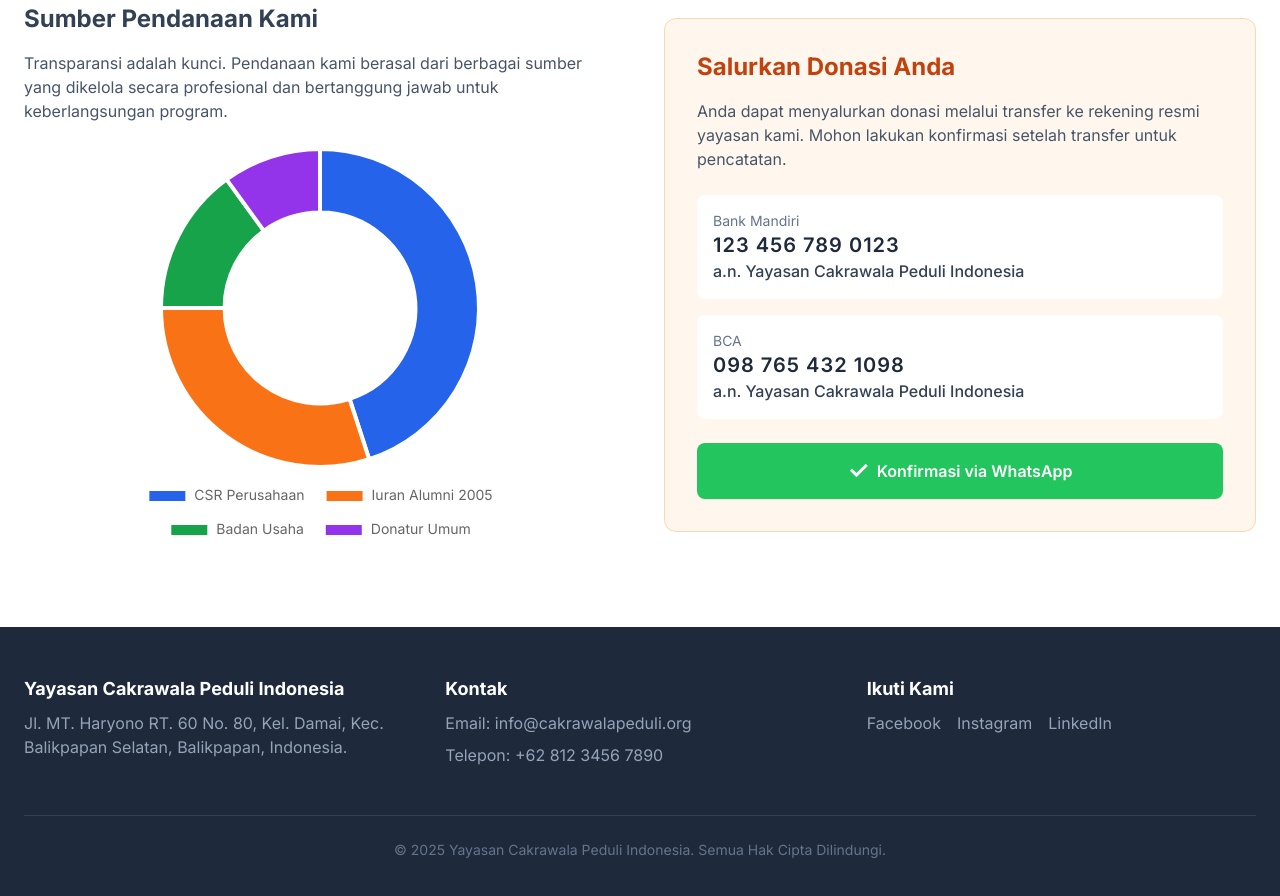
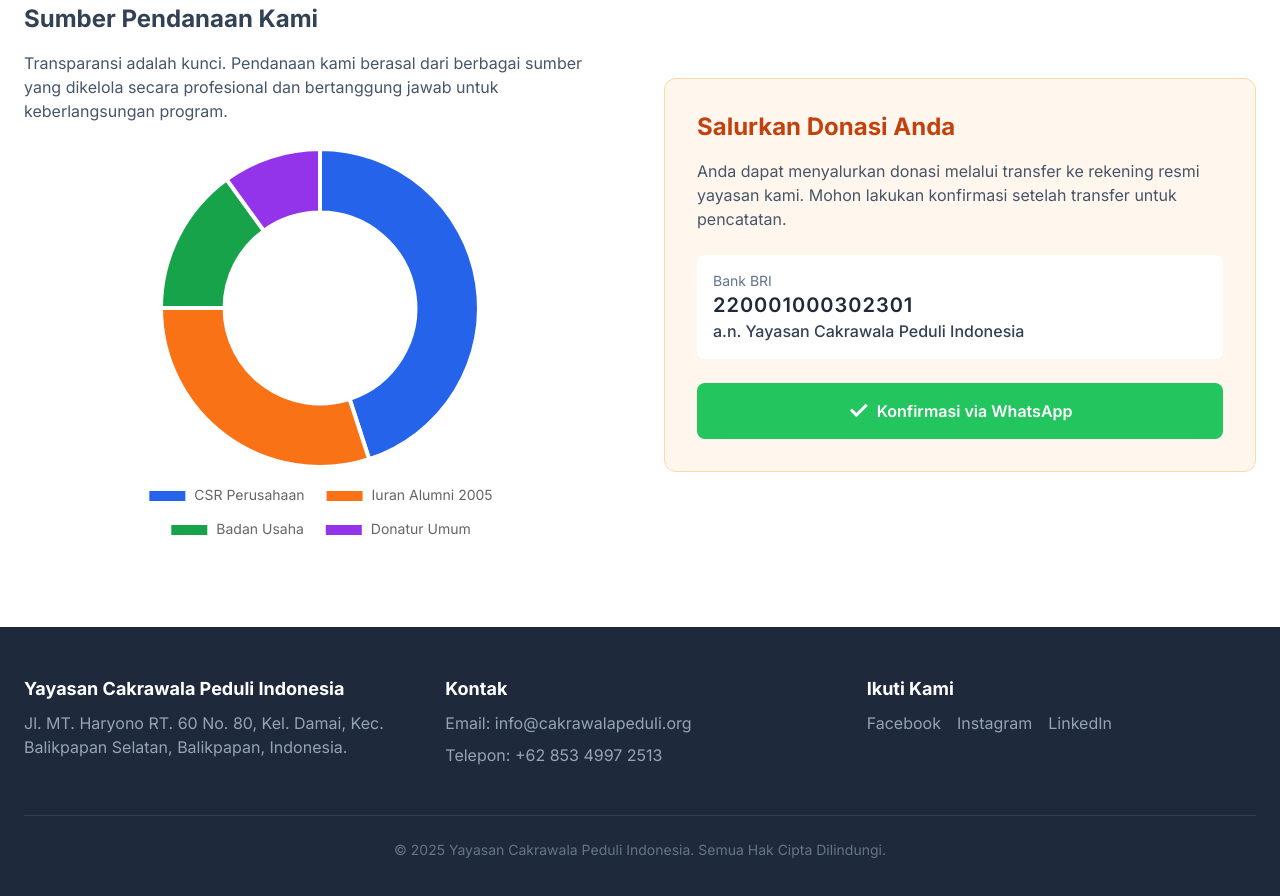
Before and after one commit to YayasanCPI/CakrawalaPeduliIndonesia, a plain HTML site: page index.html in a window 1280 px wide. Shown: the part 3425-4321 px from the top of the page. Drawn offline with nearby package versions, Linux system fonts and the light colour scheme.

Commit message:
Add files via upload

```diff
--- a/index.html
+++ b/index.html
@@ -153,8 +153,11 @@
                 <!-- 3. Ganti nilai 'alt' dengan deskripsi singkat foto tersebut. -->
                 <div class="grid grid-cols-2 md:grid-cols-3 lg:grid-cols-4 gap-4">
 
-                    <!-- FOTO 1 -->
-                    <div class="group overflow-hidden rounded-lg shadow-lg"><img src="images/kegiatan-sosial-1.jpeg" alt="Kegiatan Bantuan Dana Pendidikan " class="w-full h-full object-cover transition-transform duration-300 group-hover:scale-110"></div>
+                    <!-- FOTO 1 - CONTOH YANG SUDAH DIPERBAIKI -->
+                    <!-- Pastikan tag <img> Anda dibungkus oleh <div ...> seperti ini -->
+                    <div class="group overflow-hidden rounded-lg shadow-lg">
+                        <img src="images/kegiatan-sosial-1.jpeg" alt="Kegiatan Bantuan Dana Pendidikan" class="w-full h-full object-cover transition-transform duration-300 group-hover:scale-110">
+                    </div>
 
                     <!-- FOTO 2 -->
                     <div class="group overflow-hidden rounded-lg shadow-lg"><img src="https://placehold.co/600x400/60a5fa/ffffff?text=Beasiswa" alt="Beasiswa Pendidikan" class="w-full h-full object-cover transition-transform duration-300 group-hover:scale-110"></div>
@@ -201,17 +204,12 @@
                         <p class="text-slate-600 mb-6">Anda dapat menyalurkan donasi melalui transfer ke rekening resmi yayasan kami. Mohon lakukan konfirmasi setelah transfer untuk pencatatan.</p>
                         <div class="space-y-4">
                             <div class="bg-white p-4 rounded-lg">
-                                <p class="text-sm text-slate-500">Bank Mandiri</p>
-                                <p class="text-xl font-semibold text-slate-800 tracking-wider">123 456 789 0123</p>
-                                <p class="text-md font-medium text-slate-700">a.n. Yayasan Cakrawala Peduli Indonesia</p>
-                            </div>
-                             <div class="bg-white p-4 rounded-lg">
-                                <p class="text-sm text-slate-500">BCA</p>
-                                <p class="text-xl font-semibold text-slate-800 tracking-wider">098 765 432 1098</p>
+                                <p class="text-sm text-slate-500">Bank BRI</p>
+                                <p class="text-xl font-semibold text-slate-800 tracking-wider">220001000302301</p>
                                 <p class="text-md font-medium text-slate-700">a.n. Yayasan Cakrawala Peduli Indonesia</p>
                             </div>
                         </div>
-                        <a href="https://wa.me/6281234567890?text=Halo,%20saya%20ingin%20konfirmasi%20donasi%20untuk%20Yayasan%20CPI." target="_blank" class="mt-6 w-full text-center bg-green-500 text-white px-6 py-3 rounded-lg font-semibold hover:bg-green-600 transition flex items-center justify-center">
+                        <a href="https://wa.me/6285349972513?text=Halo,%20saya%20ingin%20konfirmasi%20donasi%20untuk%20Yayasan%20CPI." target="_blank" class="mt-6 w-full text-center bg-green-500 text-white px-6 py-3 rounded-lg font-semibold hover:bg-green-600 transition flex items-center justify-center">
                            <span class="text-2xl mr-2">✓</span> Konfirmasi via WhatsApp
                         </a>
                     </div>
@@ -232,7 +230,7 @@
                      <h3 class="text-lg font-bold">Kontak</h3>
                      <ul class="mt-2 space-y-2 text-slate-400">
                         <li>Email: <a href="mailto:info@cakrawalapeduli.org" class="hover:text-orange-400">info@cakrawalapeduli.org</a></li>
-                        <li>Telepon: <a href="tel:+6281234567890" class="hover:text-orange-400">+62 812 3456 7890</a></li>
+                        <li>Telepon: <a href="tel:+6285349972513" class="hover:text-orange-400">+62 853 4997 2513</a></li>
                      </ul>
                 </div>
                  <div>
```
